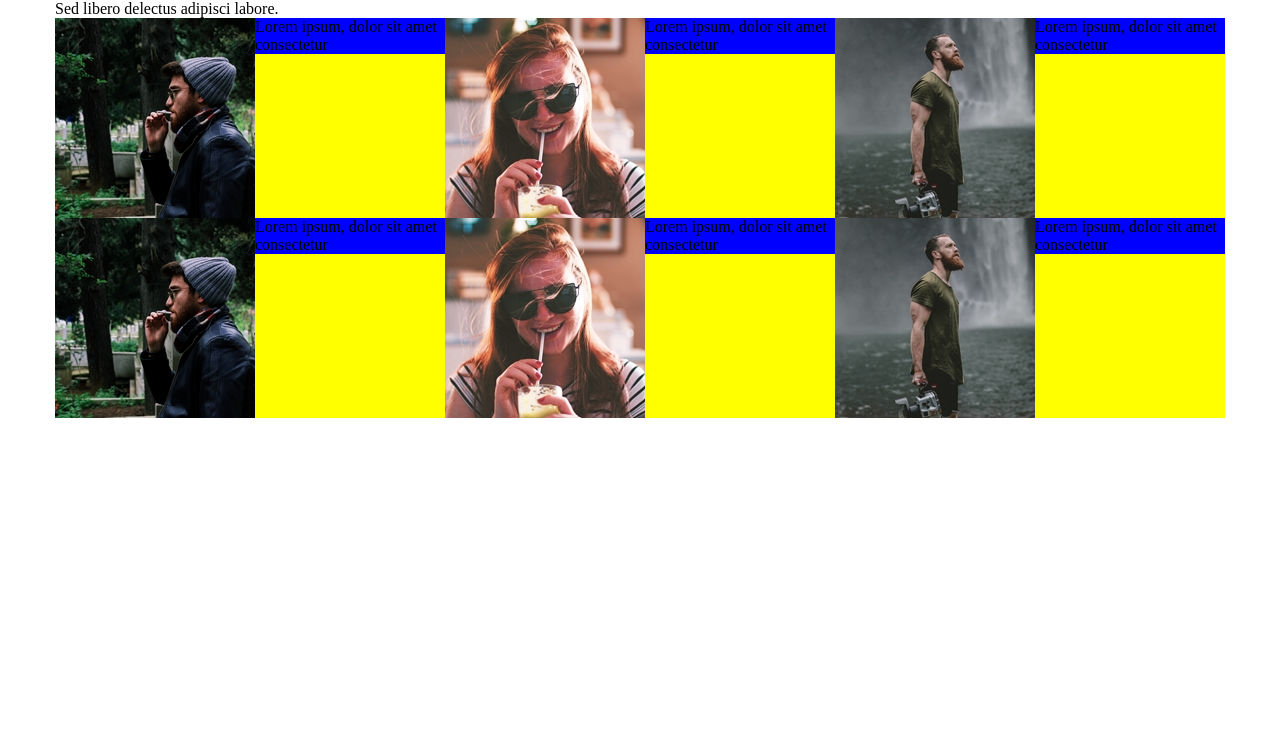
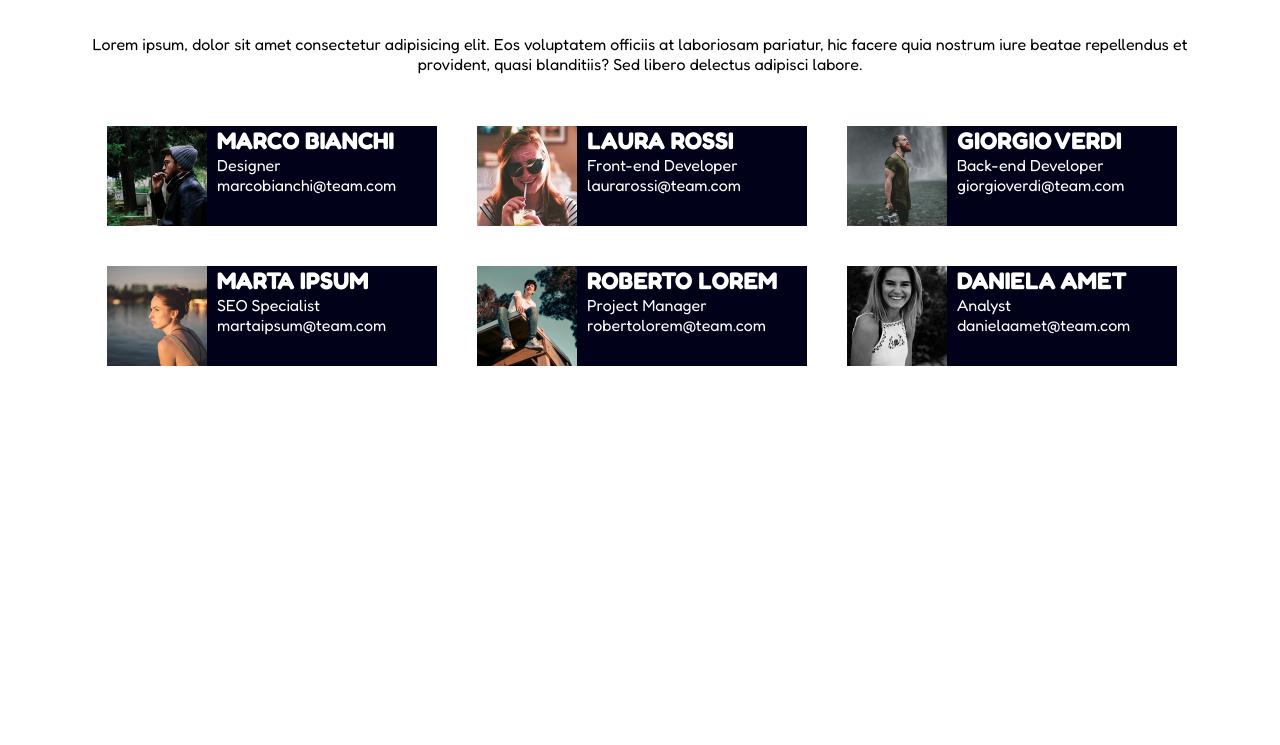
Before and after one commit to GiacomoBozzolino/html-css-float-cards, a plain HTML site: page index.html in a window 1280 px wide. Shown: the part 55-800 px from the top of the page. Drawn offline with Linux system fonts and the light colour scheme.

Commit message:
[FEAT]inseriti testi correti/inserito font-family/

```diff
--- a/css/style.css
+++ b/css/style.css
@@ -4,6 +4,10 @@
     box-sizing: border-box;
 }
 
+body{
+    font-family: 'Fredoka', sans-serif;
+    color: white;
+}
 .container{
     margin:0 auto;
     max-width: 1170px;
@@ -11,12 +15,19 @@
 
 h1{
     text-align: center;
-    color: blueviolet;
+    color: red;
 }
 
+p{
+    text-align: center;
+    color: black;
+    margin-top: 50px;
+    margin-bottom: 20px;
+}
+/* INIZIO CLASSI RIGHE/COLONNE */
 .row{
-    background-color: yellow;
     width: 100%;
+    margin: 2em;
 }
 
 .row::after {
@@ -26,15 +37,22 @@ h1{
   }
 
 .content{
-    background-color: blue;
+    background-color: rgb(1, 1, 25);
+    margin: 10px;
+    height: 100px;
 
 }
-
 .column{
     float:left;
-    width: calc(100% / 3);
+    width: calc(100% / 3  - 20px);
+    padding: 10px
 
 }
-img{
+.content img{
     float: left;
+    height: 100px;
+    margin-right: 10px;
 }
+/* FINE CLASSI RIGHE/COLONNE */
+
+/* CLASSI FORMATTAZIONE TESTO */
--- a/index.html
+++ b/index.html
@@ -6,6 +6,9 @@
     <meta name="viewport" content="width=device-width, initial-scale=1.0">
     <title>Cards</title>
     <link rel="stylesheet" href="./css/style.css">
+    <link rel="preconnect" href="https://fonts.googleapis.com">
+    <link rel="preconnect" href="https://fonts.gstatic.com" crossorigin>
+    <link href="https://fonts.googleapis.com/css2?family=Fredoka:wght@400;700&display=swap" rel="stylesheet">
 </head>
     <body>
         <main>
@@ -15,12 +18,15 @@
                 <h1>Meet Our Team</h1>
                 <p>Lorem ipsum, dolor sit amet consectetur adipisicing elit. Eos voluptatem officiis at laboriosam pariatur, hic facere quia nostrum iure beatae repellendus et provident, quasi blanditiis? Sed libero delectus adipisci labore.</p>
                 <!-- FINE TITOLO SCHEDE -->
+                <!-- INIZIO RIGA -->
                 <div class="row">
                     <!-- PRIMA COLONNA -->
                     <div class="column">
                         <div class="content">
                             <img src="./img/male1.png" alt="">
-                            <div>Lorem ipsum, dolor sit amet consectetur</div>
+                            <H2>MARCO BIANCHI</H2>
+                            <div> Designer</div>
+                            <div>marcobianchi@team.com</div>
                         </div>
                     </div>
                     <!-- FINE PRIMA COLONNA -->
@@ -28,7 +34,9 @@
                     <div class="column">
                         <div class="content">
                             <img src="./img/female1.png" alt="">
-                            <div>Lorem ipsum, dolor sit amet consectetur</div>
+                            <H2>LAURA ROSSI</H2>
+                            <div> Front-end Developer</div>
+                            <div>laurarossi@team.com</div>
                         </div>
                     </div>
                     <!-- FINE SECONDA COLONNA -->
@@ -36,37 +44,44 @@
                     <div class="column">
                         <div class="content">
                             <img src="./img/male2.png" alt="">
-                            <div>Lorem ipsum, dolor sit amet consectetur</div>
+                            <H2>GIORGIO VERDI</H2>
+                            <div> Back-end Developer</div>
+                            <div>giorgioverdi@team.com</div>
                         </div>
                     </div>
                     <!-- FINE TERZA COLONNA -->
                     <!-- QUARTA COLONNA -->
                     <div class="column">
                         <div class="content">
-                            <img src="./img/male1.png" alt="">
-                            <div>Lorem ipsum, dolor sit amet consectetur</div>
+                            <img src="./img/female2.png" alt="">
+                            <H2>MARTA IPSUM</H2>
+                            <div> SEO Specialist</div>
+                            <div>martaipsum@team.com</div>
                         </div>
                     </div>
                     <!-- FINE QUARTA COLONNA -->
                     <!-- QUIANTA COLONNA -->
                     <div class="column">
                         <div class="content">
-                            <img src="./img/female1.png" alt="">
-                            <div>Lorem ipsum, dolor sit amet consectetur</div>
+                            <img src="./img/male3.png" alt="">
+                            <H2>ROBERTO LOREM</H2>
+                            <div> Project Manager</div>
+                            <div>robertolorem@team.com</div>
                         </div>
                     </div>
                     <!-- FINE QUINTA COLONNA -->
                     <!-- SESTA COLONNA -->
                         <div class="column">
                             <div class="content">
-                                <img src="./img/male2.png" alt="">
-                                <div>Lorem ipsum, dolor sit amet consectetur</div>
+                                <img src="./img/female3.png" alt="">
+                                <H2>DANIELA AMET</H2>
+                            <div>Analyst</div>
+                            <div>danielaamet@team.com</div>
                             </div>
                         </div>
                     <!-- FINE SESTA COLONNA -->
-
                 </div>
-
+                <!-- FINE RIGA -->
             </div>
 
         </main>
```
